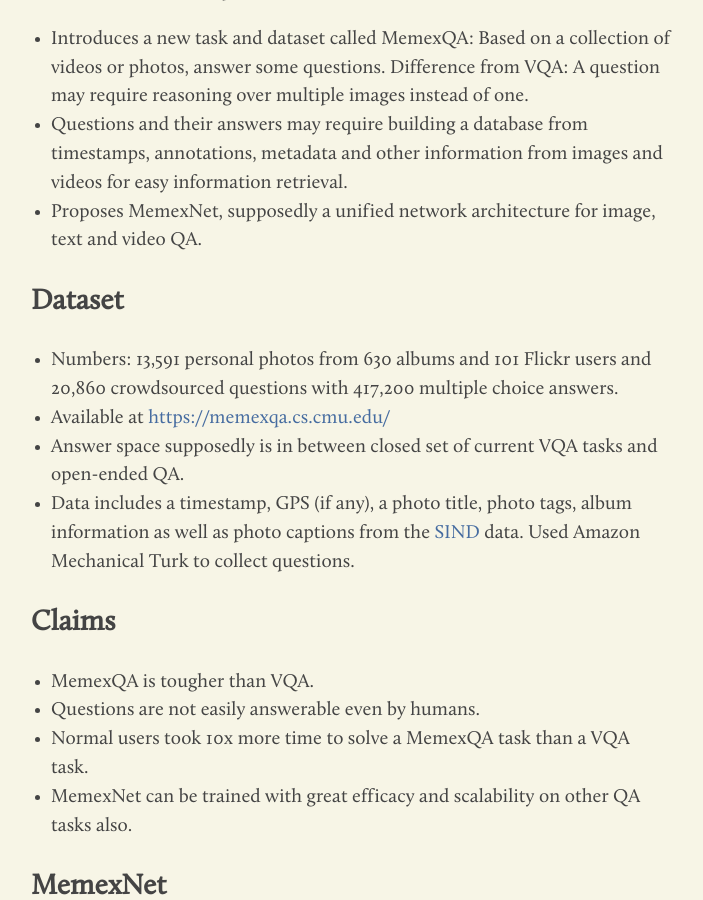
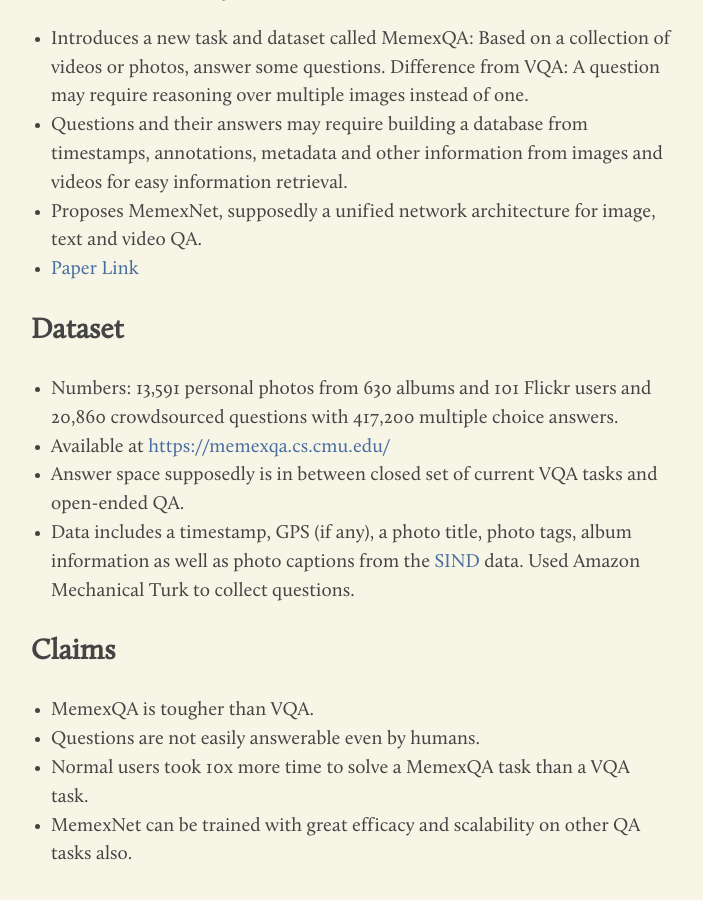
Before and after one commit to apsdehal/apsdehal.github.io, a Jekyll site: the page built from _posts/2018/2018-02-14-memexqa.md, in a window 1280 px wide and 900 px high, scrolled down 718 px. Shown: the whole window, without its empty margins (289-992 px from the left). Built offline with Jekyll 4.4.1, drawn with Linux system fonts in a browser that asks for light colours; nearby versions of some CDN libraries; comment, search, counter and statistics services are not loaded.

Commit message:
Add link to paper of MemexQA

```diff
--- a/_posts/2018/2018-02-14-memexqa.md
+++ b/_posts/2018/2018-02-14-memexqa.md
@@ -13,6 +13,7 @@ class: post
 - Introduces a new task and dataset called MemexQA: Based on a collection of videos or photos, answer some questions. Difference from VQA: A question may require reasoning over multiple images instead of one.
 - Questions and their answers may require building a database from timestamps, annotations, metadata and other information from images and videos for easy information retrieval.
 - Proposes MemexNet, supposedly a unified network architecture for image, text and video QA.
+- [Paper Link](https://arxiv.org/abs/1708.01336)
 
 ## Dataset
 - Numbers: 13,591 personal photos from 630 albums and 101 Flickr users and
```
